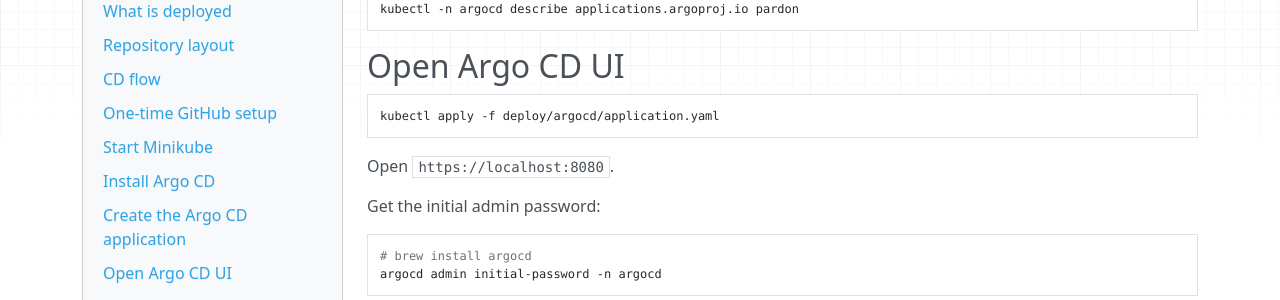
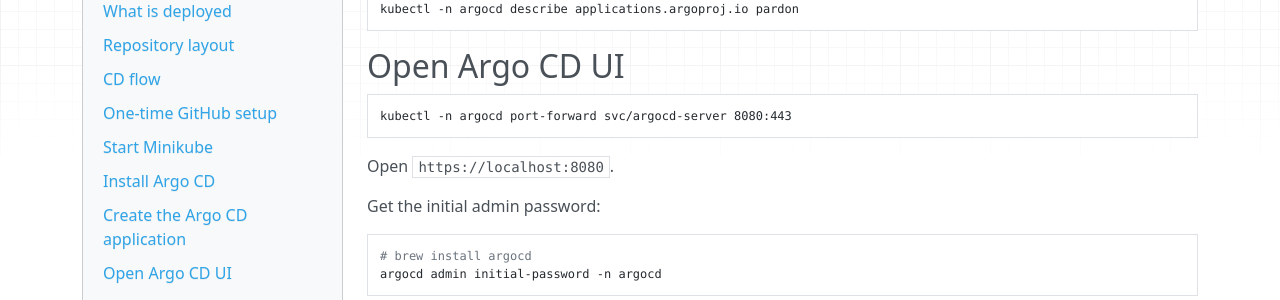
Before and after one commit to huh-itmo-y27/PARDON, an MkDocs documentation site: the page built from docs/docs/cd-argocd.md, in a window 1280 px wide and 900 px high, scrolled down 2337 px. Shown: the part 151-451 px from the top of the window. Built offline with MkDocs 1.6.1, drawn with Linux system fonts in a browser that asks for light colours; nearby versions of some CDN libraries.

````diff
--- a/docs/docs/cd-argocd.md
+++ b/docs/docs/cd-argocd.md
@@ -134,7 +134,7 @@
 ## Open Argo CD UI
 
 ```bash
-kubectl apply -f deploy/argocd/application.yaml
+kubectl -n argocd port-forward svc/argocd-server 8080:443
 ```
 
 Open `https://localhost:8080`.
````
Also changed, not shown: 1 other file.
